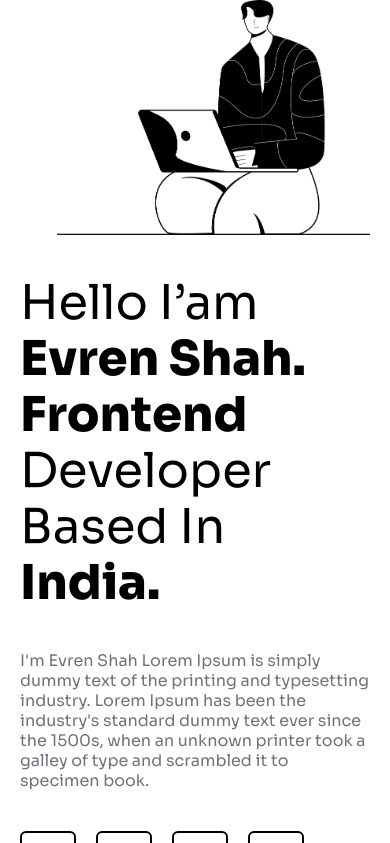
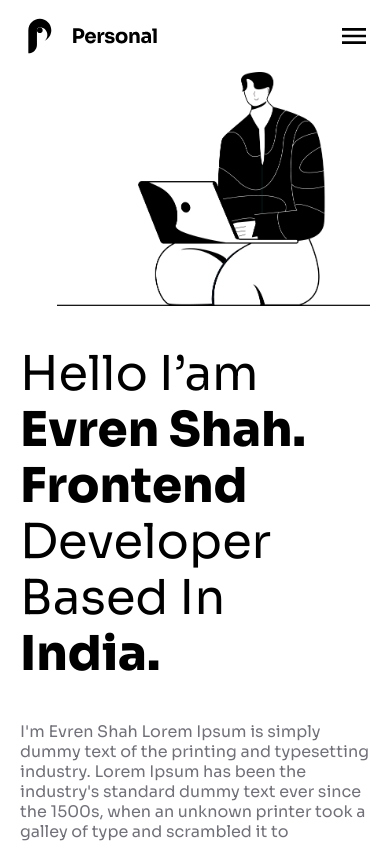
Before and after one commit to tcisse/FigmaToCodeChallenge-Week4-Cisse, a Next.js app: page / in a window 390 px wide. Shown: the top 843 px of the page. Built offline with nearby package versions, Linux system fonts and the light colour scheme.

Commit message:
- layout

```diff
--- a/src/components/Footer.tsx
+++ b/src/components/Footer.tsx
@@ -1,9 +1,21 @@
-import React from 'react'
+import React from "react";
+import Image from "next/image";
 
 export function Footer() {
-    return (
+  return (
+    <footer className="bg-black py-7">
+      <div className="flex justify-between items-center md:px-44 px-5">
+        <Image
+          src="/assets/logo-white.svg"
+          width={139}
+          height={40}
+          alt="logo"
+        />
         <div>
-
+          <span className="text-white">@ 2019-2023 Personal</span>
+          <p className="text-white text-end">Made In Figma</p>
         </div>
-    )
+      </div>
+    </footer>
+  );
 }
--- a/src/components/Header.tsx
+++ b/src/components/Header.tsx
@@ -2,11 +2,12 @@ import React from "react";
 import Image from "next/image";
 import Link from "next/link";
 import { FiDownload } from "react-icons/fi";
+import { IoMdMenu } from "react-icons/io";
 
 export function Header() {
   return (
+    <div>
       <nav className="hidden lg:block">
-
         <div className="flex justify-between items-center py-4 px-44">
           <Image src="/assets/logo.svg" width={139} height={40} alt="logo" />
           <ul className=" text-heading-04 font-semibold flex gap-6">
@@ -21,5 +22,15 @@ export function Header() {
           </button>
         </div>
       </nav>
+      {/* Mobile version */}
+      <nav className="px-5 md:hidden block py-4">
+        <div className="flex flex-row justify-between items-center">
+
+        <Image src="/assets/logo.svg" width={139} height={40} alt="logo" />
+
+        <IoMdMenu className="w-8 h-8" />
+        </div>
+      </nav>
+    </div>
   );
 }
```
Lines whose indentation alone changed are shown as unchanged.
